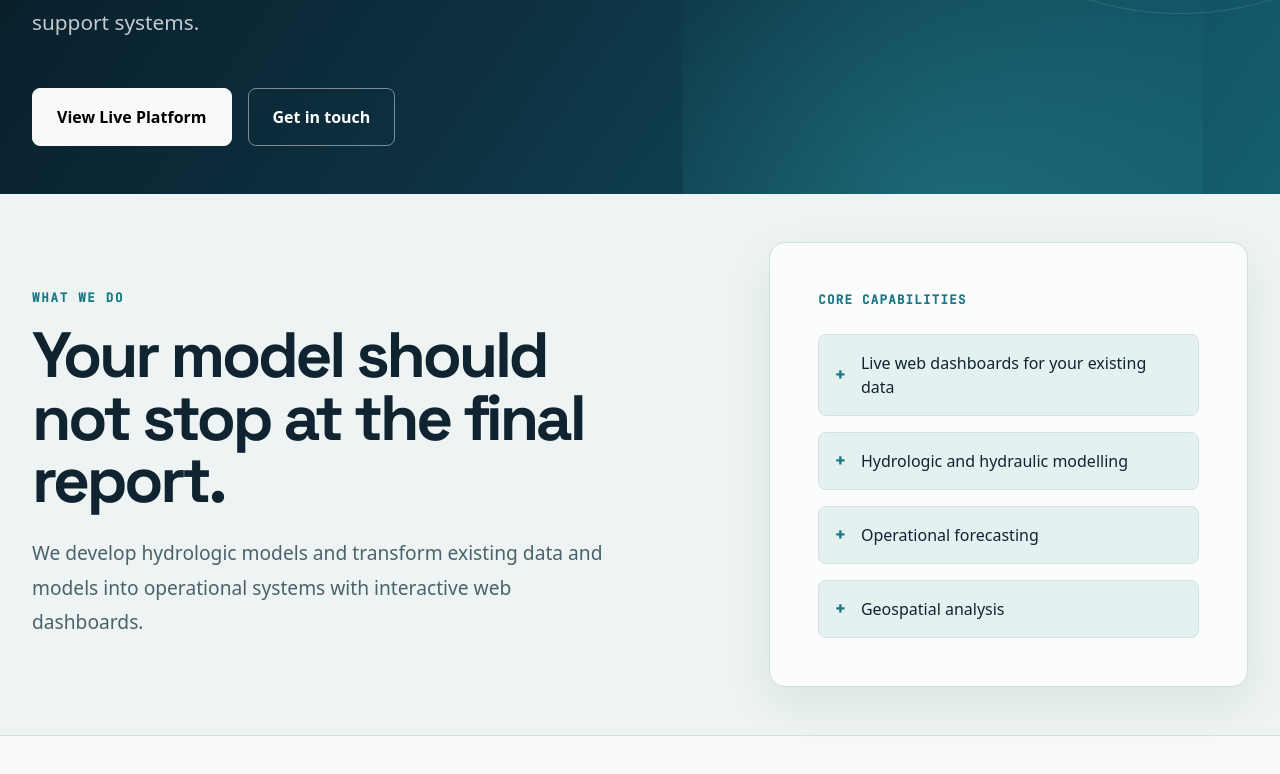
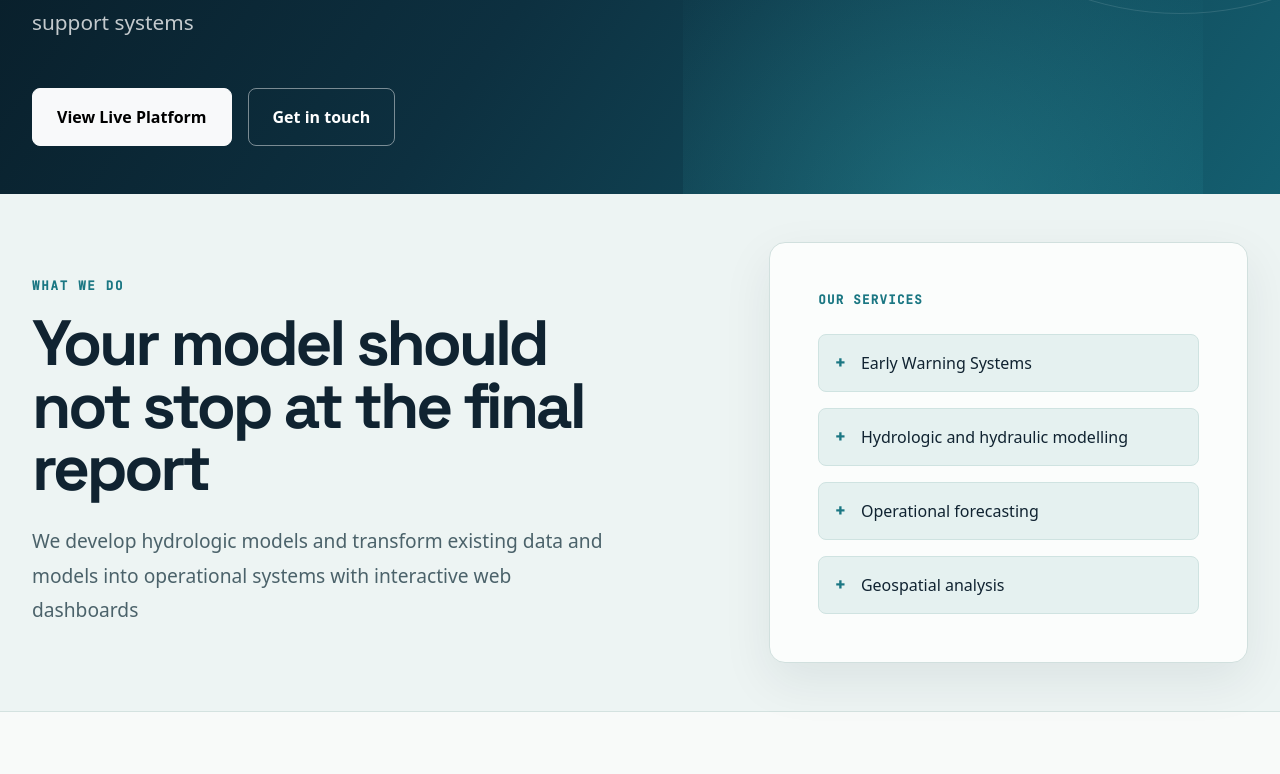
Before and after one commit to Roger-Niyongira/ews-frontend, a React (Create React App) app: page /#/about in a window 1280 px wide. Shown: the part 492-1266 px from the top of the page. Built offline with nearby package versions, Linux system fonts and the light colour scheme; no server answers.

Commit message:
Minor fix on wording in Abougpage

```diff
--- a/src/components/AboutPage.tsx
+++ b/src/components/AboutPage.tsx
@@ -171,7 +171,7 @@ const AboutPage = () => {
               >
                 We turn static water models and disconnected datasets into
                 automated forecasting, flood mapping, and geospatial
-                decision-support systems.
+                decision-support systems
               </p>
 
               <div className="d-flex flex-wrap gap-3">
@@ -234,7 +234,7 @@ const AboutPage = () => {
                   letterSpacing: "-0.05em",
                 }}
               >
-                Your model should not stop at the final report.
+                Your model should not stop at the final report
               </h2>
 
               <p
@@ -246,7 +246,7 @@ const AboutPage = () => {
                   lineHeight: 1.8,
                 }}
               >
-                We develop hydrologic models and transform existing data and models into operational systems with interactive web dashboards.
+                We develop hydrologic models and transform existing data and models into operational systems with interactive web dashboards
               </p>
             </div>
 
@@ -267,15 +267,15 @@ const AboutPage = () => {
                     fontSize: "0.78rem",
                   }}
                 >
-                  Core capabilities
+                  OUR SERVICES
                 </div>
 
                 <div className="d-flex flex-column gap-3">
                   {[
-                    "Live web dashboards for your existing data",
+                    "Early Warning Systems",
                     "Hydrologic and hydraulic modelling",
                     "Operational forecasting",
-                    "Geospatial analysis",
+                    "Geospatial analysis"
                   ].map((item) => (
                     <div
                       className="d-flex align-items-center gap-3 rounded-3 px-3 py-3"
```
